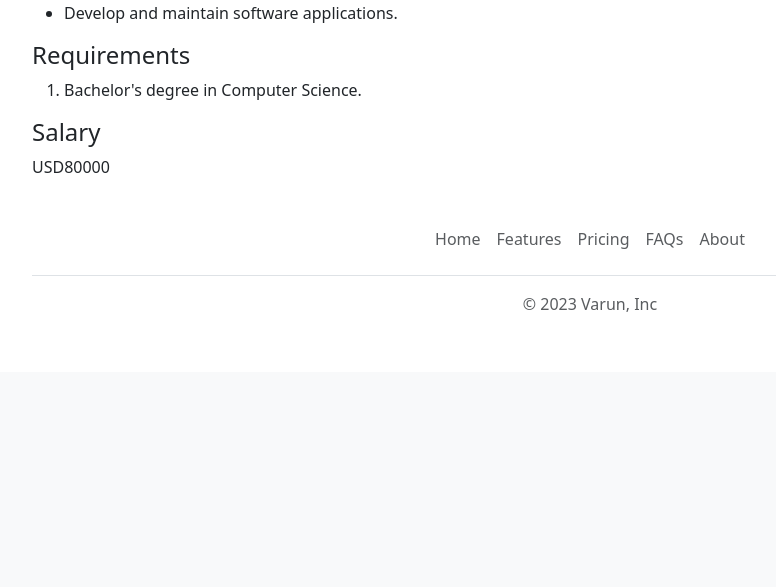
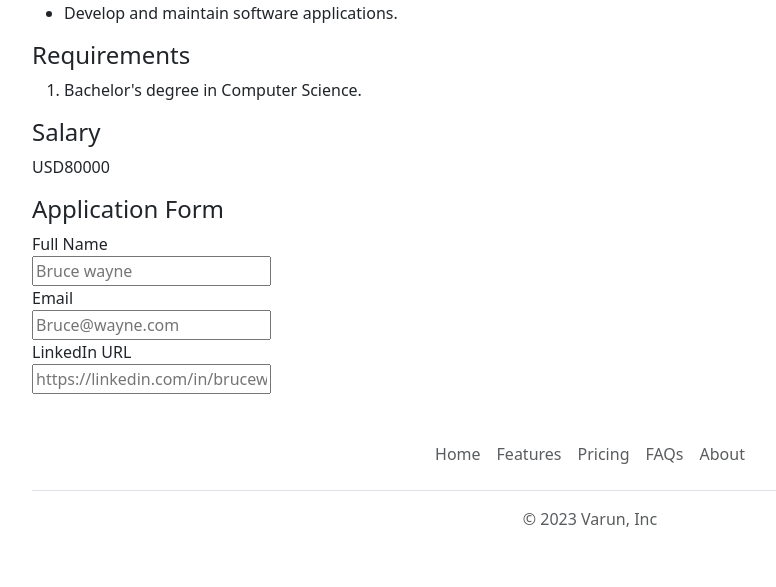
Before and after one commit to varun2357/varun-careers-practice-V2, a Flask app: page /job/1 in a window 1280 px wide. Shown: the part 635-1222 px from the top of the page, without its empty margins (50-826 px from the left). Before the commit the page ends 947 px from the top, so only its background shows below. Run offline with Flask 3, Linux system fonts and the light colour scheme; data comes from the database, SQL or seed files in the repository.

Commit message:
started application form

```diff
--- /dev/null
+++ b/templates/application_form.html
@@ -0,0 +1,17 @@
+<h4>Application Form</h4>
+<form>
+    <div>
+        <label>Full Name</label><br>
+        <input type="text" name="full_name" placeholder="Bruce wayne">
+    </div>
+
+    <div>
+        <label>Email</label><br>
+        <input type="text" name="email" placeholder="Bruce@wayne.com">
+    </div>
+
+    <div>
+        <label>LinkedIn  URL</label><br>
+        <input type="text" name="email" placeholder="https://linkedin.com/in/brucewayne">
+    </div>
+</form>
--- a/templates/jobpage.html
+++ b/templates/jobpage.html
@@ -25,6 +25,7 @@
             </ol>
             <h4>Salary</h4>
             <p>{{job.currency}}{{job.salary}}</p>
+            {% include 'application_form.html' %}
         </div>
         {% include 'footer.html' %}
     </body>
```
